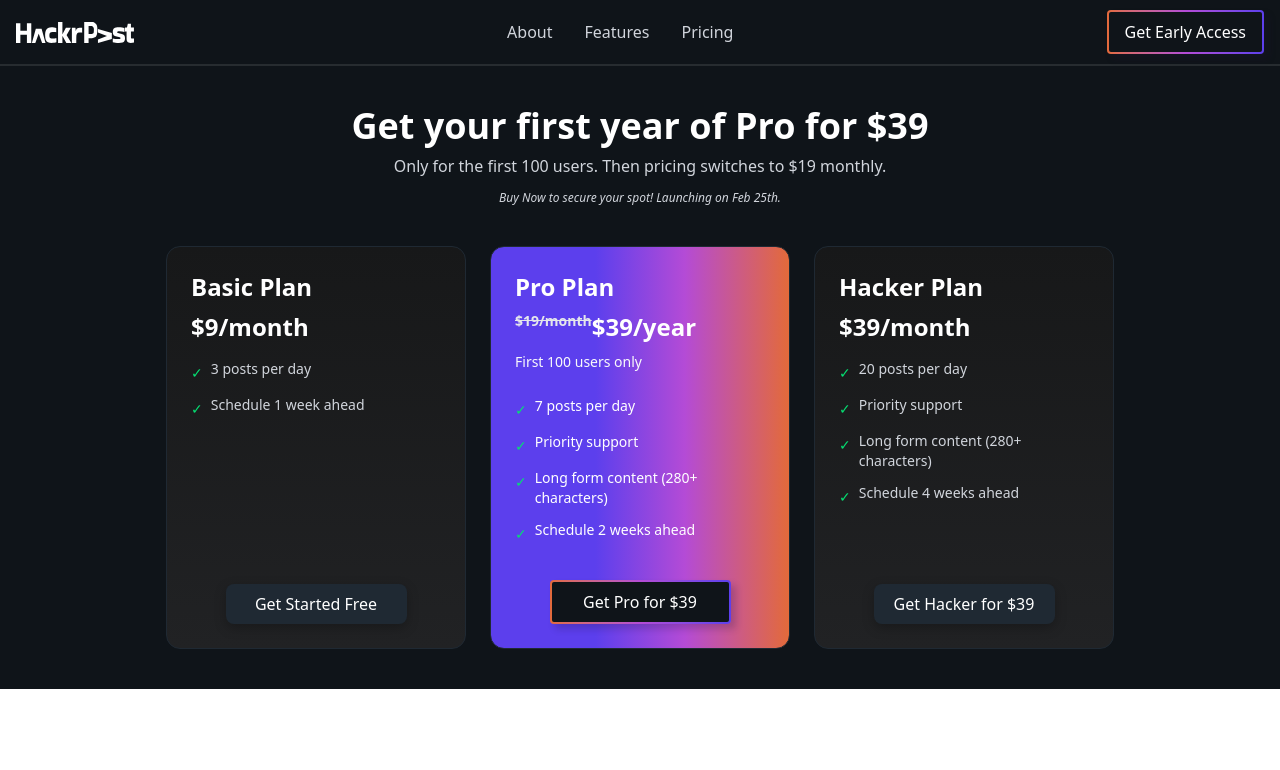
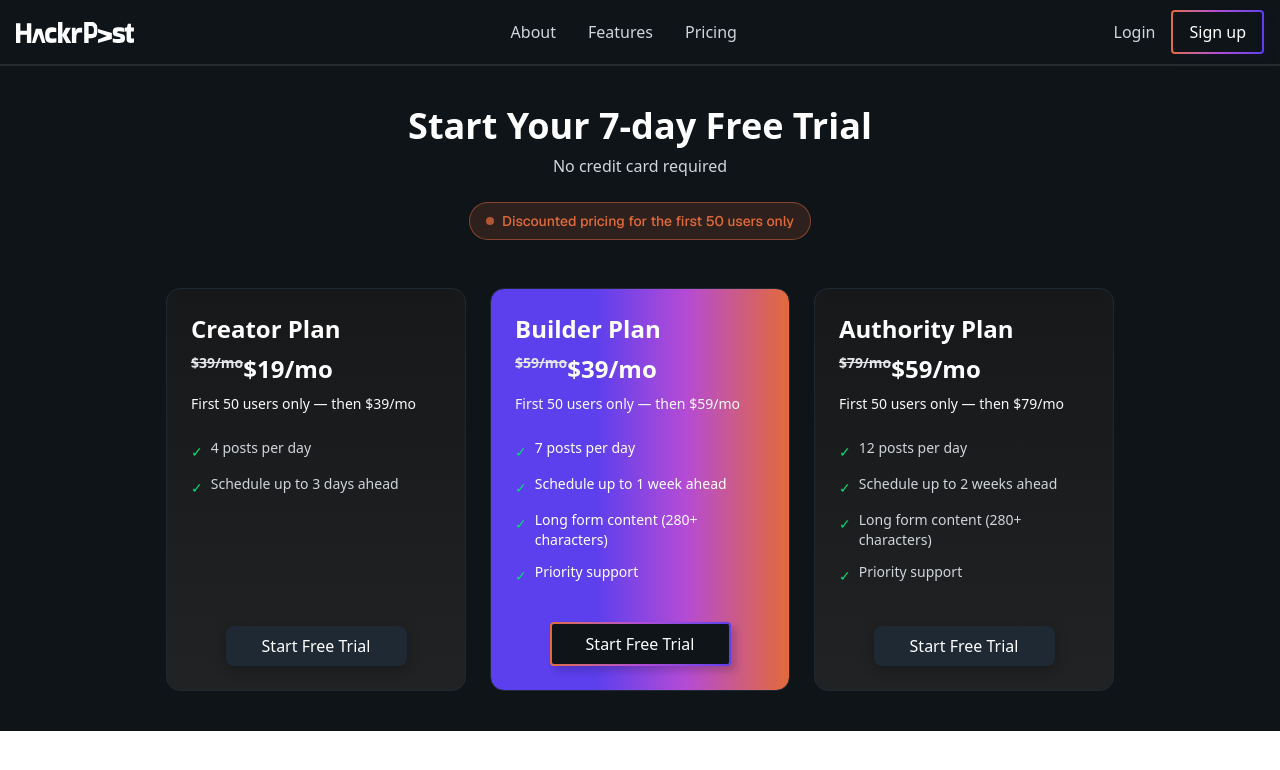
Before and after one commit to Jahswill-web-dev/BlogO-fullstack, a Next.js app: page /pricing in a window 1280 px wide. Shown: the top 770 px of the page. Built offline with nearby package versions, Linux system fonts and the light colour scheme; no server answers.

Commit message:
updated pricing page

```diff
--- a/src/app/pricing/PricingPageContent.tsx
+++ b/src/app/pricing/PricingPageContent.tsx
@@ -6,9 +6,9 @@ import { api } from "@/lib/api";
 import { PricingCard } from "@/components/ui/pricingCard";
 
 export function PricingPageContent() {
-  const [loadingPlan, setLoadingPlan] = useState<"builder" | "authority" | null>(null);
+  const [loadingPlan, setLoadingPlan] = useState<"creator" | "builder" | "authority" | null>(null);
 
-  const handleCheckout = async (planId: "builder" | "authority") => {
+  const handleCheckout = async (planId: "creator" | "builder" | "authority") => {
     if (loadingPlan) return;
     setLoadingPlan(planId);
     try {
@@ -22,47 +22,52 @@ export function PricingPageContent() {
 
   return (
     <div className="flex flex-wrap justify-center gap-6 p-10">
-      {/* Creator / Basic — free tier */}
+      {/* Creator Plan */}
       <PricingCard
-        title="Basic Plan"
-        currentPrice="$9/month"
+        title="Creator Plan"
+        originalPrice="$39/mo"
+        currentPrice="$19/mo"
+        priceNote="First 50 users only — then $39/mo"
         features={[
-          "3 posts per day",
-          "Schedule 1 week ahead",
+          "4 posts per day",
+          "Schedule up to 3 days ahead",
         ]}
-        ctaLabel="Get Started Free"
-        onCtaClick={() => { window.location.href = "/dashboard"; }}
+        ctaLabel={loadingPlan === "creator" ? "Redirecting…" : "Start Free Trial"}
+        onCtaClick={() => handleCheckout("creator")}
+        ctaDisabled={loadingPlan !== null}
       />
 
-      {/* Builder / Pro */}
+      {/* Builder Plan */}
       <PricingCard
-        title="Pro Plan"
-        originalPrice="$19/month"
-        currentPrice="$39/year"
-        priceNote="First 100 users only"
+        title="Builder Plan"
+        originalPrice="$59/mo"
+        currentPrice="$39/mo"
+        priceNote="First 50 users only — then $59/mo"
         features={[
           "7 posts per day",
+          "Schedule up to 1 week ahead",
+          "Long form content (280+ characters)",
           "Priority support",
-          "Long form content (280+ characters)",
-          "Schedule 2 weeks ahead",
         ]}
-        ctaLabel={loadingPlan === "builder" ? "Redirecting…" : "Get Pro for $39"}
+        ctaLabel={loadingPlan === "builder" ? "Redirecting…" : "Start Free Trial"}
         highlighted={true}
         onCtaClick={() => handleCheckout("builder")}
         ctaDisabled={loadingPlan !== null}
       />
 
-      {/* Authority / Hacker */}
+      {/* Authority Plan */}
       <PricingCard
-        title="Hacker Plan"
-        currentPrice="$39/month"
+        title="Authority Plan"
+        originalPrice="$79/mo"
+        currentPrice="$59/mo"
+        priceNote="First 50 users only — then $79/mo"
         features={[
-          "20 posts per day",
+          "12 posts per day",
+          "Schedule up to 2 weeks ahead",
+          "Long form content (280+ characters)",
           "Priority support",
-          "Long form content (280+ characters)",
-          "Schedule 4 weeks ahead",
         ]}
-        ctaLabel={loadingPlan === "authority" ? "Redirecting…" : "Get Hacker for $39"}
+        ctaLabel={loadingPlan === "authority" ? "Redirecting…" : "Start Free Trial"}
         onCtaClick={() => handleCheckout("authority")}
         ctaDisabled={loadingPlan !== null}
       />
--- a/src/app/pricing/page.tsx
+++ b/src/app/pricing/page.tsx
@@ -2,8 +2,8 @@ import Navbar from "@/components/modules/navbar";
 import { PricingPageContent } from "./PricingPageContent";
 
 export const metadata = {
-    title: "Pricing - Get Pro for $39 in Your First Year",
-    description: "Early access pricing for indie hackers. First 100 users get Pro for $39/year, then $19/month."
+    title: "Pricing - Start Your 7-day Free Trial",
+    description: "No credit card required. Choose the plan that fits your posting goals."
 };
 
 export default function PricingPage() {
@@ -13,14 +13,18 @@ export default function PricingPage() {
             <div className="pt-10">
                 {/* Heading and subheading text */}
                 <div className="text-center text-white text-4xl font-bold mb-2">
-                    Get your first year of Pro for $39
+                    Start Your 7-day Free Trial
                 </div>
-                <p className="text-center text-gray-300 mb-3">
-                    Only for the first 100 users. Then pricing switches to $19 monthly.
+                <p className="text-center text-gray-300 mb-6">
+                    No credit card required
                 </p>
-                <p className="text-center text-gray-300 text-xs italic">
-                    Buy Now to secure your spot! Launching on Feb 25th.
-                </p>
+                {/* First 50 users scarcity banner */}
+                <div className="flex justify-center mb-2">
+                    <span className="inline-flex items-center gap-2 px-4 py-2 rounded-full bg-[#E36A3A]/15 border border-[#E36A3A]/50 text-[#E36A3A] font-geist text-sm font-medium">
+                        <span className="w-2 h-2 rounded-full bg-[#E36A3A] animate-pulse flex-shrink-0" />
+                        Discounted pricing for the first 50 users only
+                    </span>
+                </div>
                 {/* Cards section */}
                 <PricingPageContent />
             </div>
--- a/src/components/modules/navbar.tsx
+++ b/src/components/modules/navbar.tsx
@@ -47,17 +47,23 @@ export default function Navbar({ navClassName, mobileClassName }: NavbarProps) {
                 <div className="hidden md:flex items-center gap-8 text-gray-300 font-medium">
                     <Link href="#about" className="hover:text-white">About</Link>
                     <Link href="#features" className="hover:text-white">Features</Link>
-                    <Link href="#pricing" className="hover:text-white">Pricing</Link>
+                    <Link href="/pricing" className="hover:text-white">Pricing</Link>
                 </div>
 
                 {/* Right Side */}
                 <div className="flex items-center gap-4">
-                    {/* Desktop CTA */}
+                    {/* Desktop CTAs */}
+                    <Link
+                        href="/signin"
+                        className="hidden md:inline-block text-gray-300 font-medium hover:text-white"
+                    >
+                        Login
+                    </Link>
                     <Link
                         href="/pricing"
                         className="hidden md:inline-block"
                     >
-                        <GradientBorderButton buttonLabel="Get Early Access" />
+                        <GradientBorderButton buttonLabel="Sign up" />
                     </Link>
 
                     {/* Mobile Menu Button */}
@@ -91,10 +97,11 @@ export default function Navbar({ navClassName, mobileClassName }: NavbarProps) {
                         <Link href="/#features" onClick={() => setIsOpen(false)}>Features</Link>
                         <Link href="/pricing" onClick={() => setIsOpen(false)}>Pricing</Link>
 
-                        <Link
-                            href="/pricing"
-                        >
-                            <GradientBorderButton buttonLabel="Get Early Access" />
+                        <Link href="/signin" onClick={() => setIsOpen(false)} className="text-gray-300 hover:text-white">
+                            Login
+                        </Link>
+                        <Link href="/pricing" onClick={() => setIsOpen(false)}>
+                            <GradientBorderButton buttonLabel="Sign up" />
                         </Link>
                     </motion.div>
                 )}
--- a/src/components/newLandingPage/sections/cta.tsx
+++ b/src/components/newLandingPage/sections/cta.tsx
@@ -1,5 +1,6 @@
 import { GradientButton } from "@/components/ui/buttons/gradientButton";
 import Image from "next/image";
+import Link from "next/link";
 
 export function CTASection() {
 
@@ -17,10 +18,12 @@ export function CTASection() {
                     HackrPost handles the writing, the scheduling, and the publishing, so you can focus on everything else.
                 </p>
                 <div>
-                    <GradientButton
-                        className="w-[275px] h-[55px] mx-auto font-bold text-[16px] cursor-pointer"
-                        buttonLabel="Get Early Access"
-                    />
+                    <Link href="/pricing">
+                        <GradientButton
+                            className="w-[275px] h-[55px] mx-auto font-bold text-[16px] cursor-pointer"
+                            buttonLabel="Start generating posts"
+                        />
+                    </Link>
                 </div>
             </div>
             {/* Image */}
--- a/src/components/newLandingPage/sections/hero.tsx
+++ b/src/components/newLandingPage/sections/hero.tsx
@@ -1,6 +1,7 @@
 import { GradientButton } from "@/components/ui/buttons/gradientButton";
 import Pill from "@/components/ui/pill";
 import Image from "next/image";
+import Link from "next/link";
 
 export function Hero() {
     return (
@@ -21,7 +22,9 @@ export function Hero() {
                         </p>
                     </div>
                     {/* Gradient Button */}
-                    <GradientButton buttonLabel="Get Early Access" />
+                    <Link href="/pricing">
+                        <GradientButton buttonLabel="Start generating posts" />
+                    </Link>
                 </div>
                 {/* Image */}
                 <div>
--- a/src/lib/api.ts
+++ b/src/lib/api.ts
@@ -190,7 +190,7 @@ export const api = {
   logout: () => apiFetch<void>("/auth/logout"),
 
   /** Initiate Polar checkout — returns a redirect URL to Polar's payment page */
-  checkout: (planId: "builder" | "authority") =>
+  checkout: (planId: "creator" | "builder" | "authority") =>
     apiFetch<{ checkoutUrl: string }>("/api/checkout", {
       method: "POST",
       body: JSON.stringify({ planId }),
```
Also changed, not shown: 1 other file (tests, documents, lock files or other folders).
